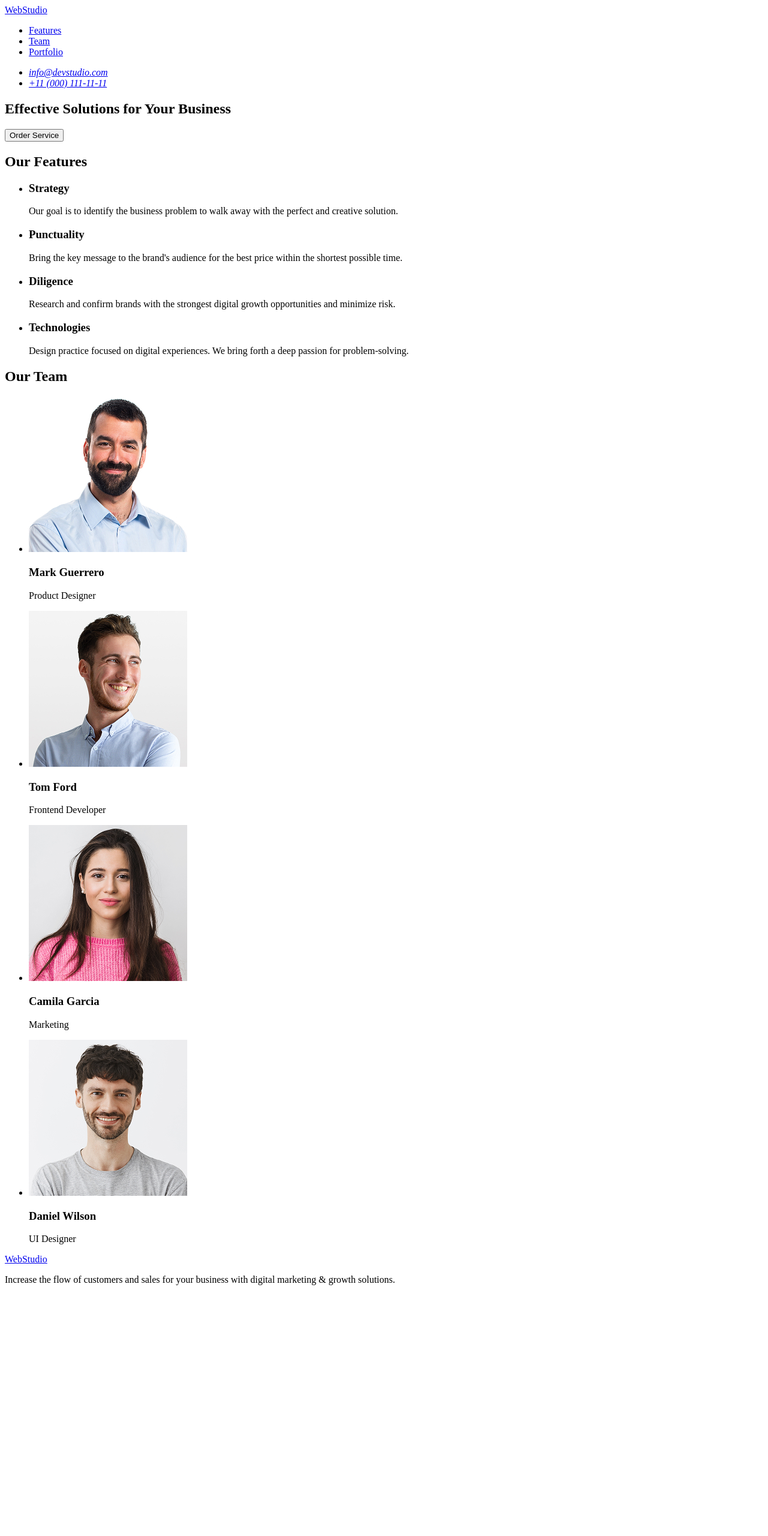
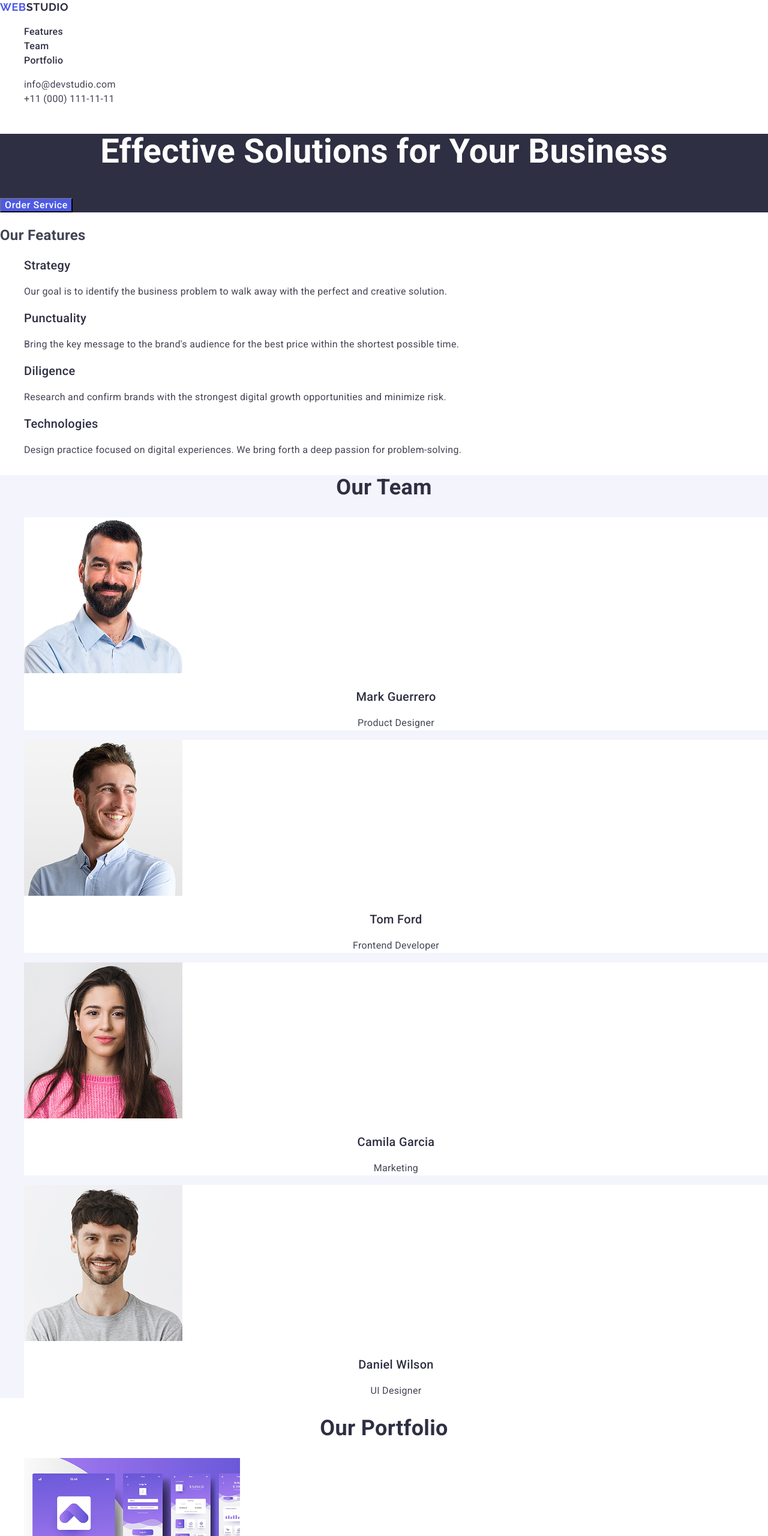
Before and after one commit to anjelina-v/goit-markup-hw-02, a plain HTML site: page index.html in a window 1280 px wide. Shown: the top 2560 px of the page at 60% size. Before the commit the page ends 2158 px from the top, so only its background shows below. Drawn offline with nearby package versions, Linux system fonts and the light colour scheme.

Commit message:
add-text-styles

```diff
--- /dev/null
+++ b/css/common.css
@@ -0,0 +1,40 @@
+/* Global styles */
+body {
+  font-family: 'Roboto', sans-serif;
+  line-height: 1.5;
+  letter-spacing: 0.02em;
+  color: #434455;
+}
+
+ol,
+ul {
+  list-style-type: none;
+}
+
+a {
+  text-decoration: none;
+  color: inherit;
+}
+
+button {
+  cursor: pointer;
+}
+
+address {
+  font-style: normal;
+}
+
+/* Base styles */
+.logo {
+  font-family: 'Raleway', sans-serif;
+  font-weight: 700;
+  font-size: 18px;
+  line-height: 1.33333;
+  letter-spacing: 0.03em;
+  text-transform: uppercase;
+  color: #2e2f42;
+}
+
+.logo .accent {
+  color: #4d5ae5;
+}
--- /dev/null
+++ b/css/features.css
@@ -0,0 +1,6 @@
+.features-subtitle {
+  font-weight: 500;
+  font-size: 20px;
+  line-height: 1.2;
+  color: #2e2f42;
+}
--- /dev/null
+++ b/css/footer.css
@@ -0,0 +1,18 @@
+.footer {
+  background-color: #2e2f42;
+}
+.footer-logo {
+  font-family: 'Raleway', sans-serif;
+  font-weight: 700;
+  font-size: 18px;
+  line-height: 1.33333;
+  letter-spacing: 0.03em;
+  text-transform: uppercase;
+  color: #f4f4fd;
+}
+.footer-accent {
+  color: #4d5ae5;
+}
+.footer-text {
+  color: #f4f4fd;
+}
--- /dev/null
+++ b/css/header.css
@@ -0,0 +1,14 @@
+.main-nav-link {
+  font-weight: 500;
+  color: #2e2f42;
+}
+
+.main-nav-link:hover,
+.main-nav-link:focus {
+  color: #404bbf;
+}
+
+.contacts-link:hover,
+.contacts-link:focus {
+  color: #404bbf;
+}
--- /dev/null
+++ b/css/hero.css
@@ -0,0 +1,23 @@
+.hero {
+  background-color: #2e2f42;
+}
+
+.hero-title {
+  font-size: 56px;
+  line-height: 1.07;
+  text-align: center;
+  color: #fff;
+}
+
+.hero-btn {
+  font-weight: 500;
+  letter-spacing: 0.04em;
+  color: #fff;
+  background-color: #4d5ae5;
+  border-color: #2e2f42;
+}
+
+.hero-btn:hover,
+.hero-btn:focus {
+  background-color: #404bbf;
+}
--- /dev/null
+++ b/css/main.css
@@ -0,0 +1,8 @@
+@import url(./common.css);
+
+@import url(./header.css);
+@import url(./hero.css);
+@import url(./features.css);
+@import url(./team.css);
+@import url(./portfolio.css);
+@import url(./footer.css);
--- /dev/null
+++ b/css/portfolio.css
@@ -0,0 +1,13 @@
+.portfolio-title {
+  font-size: 36px;
+  line-height: 1.11111;
+  text-align: center;
+  color: #2e2f42;
+}
+
+.portfolio-subtitle {
+  font-weight: 500;
+  font-size: 20px;
+  line-height: 1.2;
+  color: #2e2f42;
+}
--- /dev/null
+++ b/css/team.css
@@ -0,0 +1,24 @@
+.team {
+  background-color: #f4f4fd;
+}
+.team-title {
+  font-size: 36px;
+  line-height: 1.11111;
+  text-align: center;
+  color: #2e2f42;
+}
+
+.team-item {
+  background-color: #fff;
+}
+
+.team-subtitle {
+  font-weight: 500;
+  font-size: 20px;
+  line-height: 1.2;
+  text-align: center;
+  color: #2e2f42;
+}
+.team-desc {
+  text-align: center;
+}
--- a/index.html
+++ b/index.html
@@ -4,33 +4,56 @@
     <meta charset="UTF-8" />
     <meta name="viewport" content="width=device-width, initial-scale=1.0" />
     <title>Web Studio</title>
+    <!-- Normalize styles -->
+    <link
+      rel="stylesheet"
+      href="https://cdnjs.cloudflare.com/ajax/libs/modern-normalize/3.0.1/modern-normalize.min.css"
+      integrity="sha512-q6WgHqiHlKyOqslT/lgBgodhd03Wp4BEqKeW6nNtlOY4quzyG3VoQKFrieaCeSnuVseNKRGpGeDU3qPmabCANg=="
+      crossorigin="anonymous"
+      referrerpolicy="no-referrer"
+    />
+    <!-- Fonts -->
+    <link rel="preconnect" href="https://fonts.googleapis.com" />
+    <link rel="preconnect" href="https://fonts.gstatic.com" crossorigin />
+    <link
+      href="https://fonts.googleapis.com/css2?family=Raleway:ital,wght@0,100..900;1,100..900&family=Roboto:ital,wght@0,100..900;1,100..900&display=swap"
+      rel="stylesheet"
+    />
+    <!-- Custom styles -->
+    <link rel="stylesheet" href="./css/main.css" />
   </head>
   <body>
     <!-- Header section -->
-    <header id="header">
-      <a href="./index.html">WebStudio</a>
+    <header class="header" id="header">
+      <a class="logo" href="./index.html"
+        ><span class="accent">Web</span>Studio</a
+      >
 
-      <nav>
-        <ul>
-          <li>
-            <a href="#features">Features</a>
+      <nav class="main-nav">
+        <ul class="main-nav-list">
+          <li class="main-nav-item">
+            <a class="main-nav-link" href="#features">Features</a>
           </li>
-          <li>
-            <a href="#team">Team</a>
+          <li class="main-nav-item">
+            <a class="main-nav-link" href="#team">Team</a>
           </li>
-          <li>
-            <a href="#portfolio">Portfolio</a>
+          <li class="main-nav-item">
+            <a class="main-nav-link" href="#portfolio">Portfolio</a>
           </li>
         </ul>
       </nav>
 
-      <address>
-        <ul>
-          <li>
-            <a href="mailto:info@devstudio.com">info@devstudio.com</a>
+      <address class="contacts">
+        <ul class="contacts-list">
+          <li class="contacts-item">
+            <a class="contacts-link" href="mailto:info@devstudio.com"
+              >info@devstudio.com</a
+            >
           </li>
-          <li>
-            <a href="tel:+110001111111">+11 (000) 111-11-11</a>
+          <li class="contacts-item">
+            <a class="contacts-link" href="tel:+110001111111"
+              >+11 (000) 111-11-11</a
+            >
           </li>
         </ul>
       </address>
@@ -39,40 +62,40 @@
     <!-- Main section -->
     <main>
       <!-- Hero section -->
-      <section id="hero">
-        <h1>Effective Solutions for Your Business</h1>
+      <section class="hero" id="hero">
+        <h1 class="hero-title">Effective Solutions for Your Business</h1>
 
-        <button type="button">Order Service</button>
+        <button class="hero-btn" type="button">Order Service</button>
       </section>
 
       <!-- Features section -->
-      <section id="features">
-        <h2>Our Features</h2>
-        <ul>
-          <li>
-            <h3>Strategy</h3>
-            <p>
+      <section class="features" id="features">
+        <h2 class="features-title">Our Features</h2>
+        <ul class="features-list">
+          <li class="features-item">
+            <h3 class="features-subtitle">Strategy</h3>
+            <p class="features-desc">
               Our goal is to identify the business problem to walk away with the
               perfect and creative solution.
             </p>
           </li>
           <li>
-            <h3>Punctuality</h3>
-            <p>
+            <h3 class="features-subtitle">Punctuality</h3>
+            <p class="features-desc">
               Bring the key message to the brand's audience for the best price
               within the shortest possible time.
             </p>
           </li>
           <li>
-            <h3>Diligence</h3>
-            <p>
+            <h3 class="features-subtitle">Diligence</h3>
+            <p class="features-desc">
               Research and confirm brands with the strongest digital growth
               opportunities and minimize risk.
             </p>
           </li>
           <li>
-            <h3>Technologies</h3>
-            <p>
+            <h3 class="features-subtitle">Technologies</h3>
+            <p class="features-desc">
               Design practice focused on digital experiences. We bring forth a
               deep passion for problem-solving.
             </p>
@@ -81,57 +104,137 @@
       </section>
 
       <!-- Team section -->
-      <section id="team">
-        <h2>Our Team</h2>
-        <ul>
-          <li>
+      <section class="team" id="team">
+        <h2 class="team-title">Our Team</h2>
+        <ul class="team-list">
+          <li class="team-item">
             <img
+              class="team-img"
               src="./images/team-1.jpg"
               alt="Mark Guerrero"
               width="264"
               height="260"
             />
-            <h3>Mark Guerrero</h3>
-            <p>Product Designer</p>
+            <h3 class="team-subtitle">Mark Guerrero</h3>
+            <p class="team-desc">Product Designer</p>
           </li>
-          <li>
+          <li class="team-item">
             <img
+              class="team-img"
               src="./images/team-2.jpg"
               alt="Tom Ford"
               width="264"
               height="260"
             />
-            <h3>Tom Ford</h3>
-            <p>Frontend Developer</p>
+            <h3 class="team-subtitle">Tom Ford</h3>
+            <p class="team-desc">Frontend Developer</p>
           </li>
-          <li>
+          <li class="team-item">
             <img
+              class="team-img"
               src="./images/team-3.jpg"
               alt="Camila Garcia"
               width="264"
               height="260"
             />
-            <h3>Camila Garcia</h3>
-            <p>Marketing</p>
+            <h3 class="team-subtitle">Camila Garcia</h3>
+            <p class="team-desc">Marketing</p>
           </li>
-          <li>
+          <li class="team-item">
             <img
+              class="team-img"
               src="./images/team-4.jpg"
               alt="Daniel Wilson"
               width="264"
               height="260"
             />
-            <h3>Daniel Wilson</h3>
-            <p>UI Designer</p>
+            <h3 class="team-subtitle">Daniel Wilson</h3>
+            <p class="team-desc">UI Designer</p>
           </li>
         </ul>
       </section>
     </main>
 
+    <!-- Portfolio section -->
+    <section class="portfolio" id="portfolio">
+      <h2 class="portfolio-title">Our Portfolio</h2>
+
+      <ul class="portfolio-list">
+        <li class="portfolio-item">
+          <img
+            class="portfolio-image"
+            src="./images/portfolio-1.jpg"
+            alt="Mobile banking application UI design screens"
+            width="360"
+            height="300"
+          />
+          <h3 class="portfolio-subtitle">Banking App</h3>
+          <p class="portfolio-desc">App</p>
+        </li>
+        <li class="portfolio-item">
+          <img
+            class="portfolio-image"
+            src="./images/portfolio-2.jpg"
+            alt="Scanning a QR code on a payment terminal with a smartphone"
+            width="360"
+            height="300"
+          />
+          <h3 class="portfolio-subtitle">Cashless Payment</h3>
+          <p class="portfolio-desc">Marketing</p>
+        </li>
+        <li class="portfolio-item">
+          <img
+            class="portfolio-image"
+            src="./images/portfolio-3.jpg"
+            alt="Laptop and smartphone showing a digital presentation"
+            width="360"
+            height="300"
+          />
+          <h3 class="portfolio-subtitle">Meditation App</h3>
+          <p class="portfolio-desc">App</p>
+        </li>
+        <li class="portfolio-item">
+          <img
+            class="portfolio-image"
+            src="./images/portfolio-4.jpg"
+            alt="Driver holding a steering wheel with a mounted phone"
+            width="360"
+            height="300"
+          />
+          <h3 class="portfolio-subtitle">Taxi Service</h3>
+          <p class="portfolio-desc">Marketing</p>
+        </li>
+        <li class="portfolio-item">
+          <img
+            class="portfolio-image"
+            src="./images/portfolio-5.jpg"
+            alt="Smartphone showing futuristic sci-fi city wallpapers"
+            width="360"
+            height="300"
+          />
+          <h3 class="portfolio-subtitle">Screen Illustrations</h3>
+          <p class="portfolio-desc">Design</p>
+        </li>
+        <li class="portfolio-item">
+          <img
+            class="portfolio-image"
+            src="./images/portfolio-6.jpg"
+            alt="Smiling woman with a smartphone and earphones outdoors"
+            width="360"
+            height="300"
+          />
+          <h3 class="portfolio-subtitle">Online Courses</h3>
+          <p class="portfolio-desc">Marketing</p>
+        </li>
+      </ul>
+    </section>
+
     <!-- Footer section -->
-    <footer id="footer">
-      <a href="./index.html">WebStudio</a>
-      <p>
+    <footer class="footer" id="footer">
+      <a class="footer-logo" href="./index.html"
+        ><span class="footer-accent">Web</span>Studio</a
+      >
+      <p class="footer-text">
         Increase the flow of customers and sales for your business with digital
         marketing & growth solutions.
       </p>
```
Also changed, not shown: images/portfolio-1.jpg (added), images/portfolio-2.jpg (added), images/portfolio-3.jpg (added), images/portfolio-4.jpg (added), images/portfolio-5.jpg (added), images/portfolio-6.jpg (added), 1 other file.
